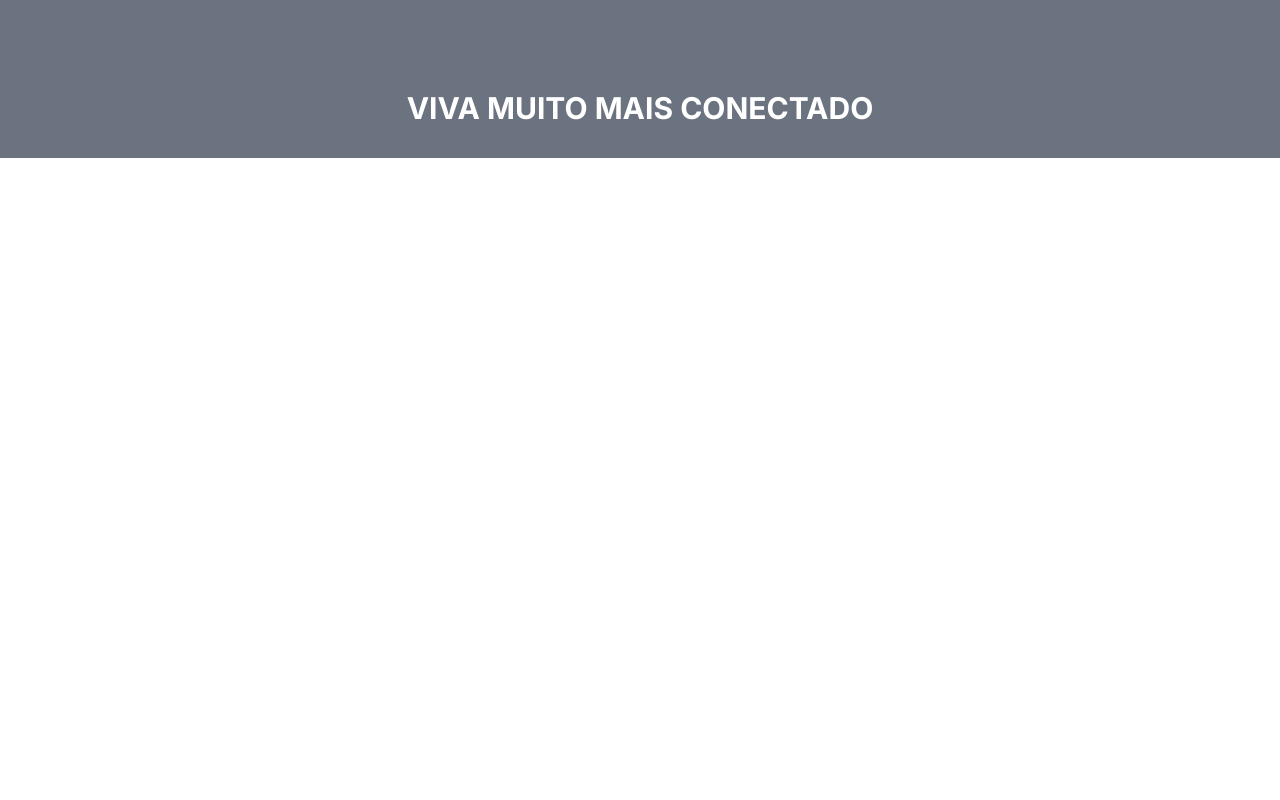
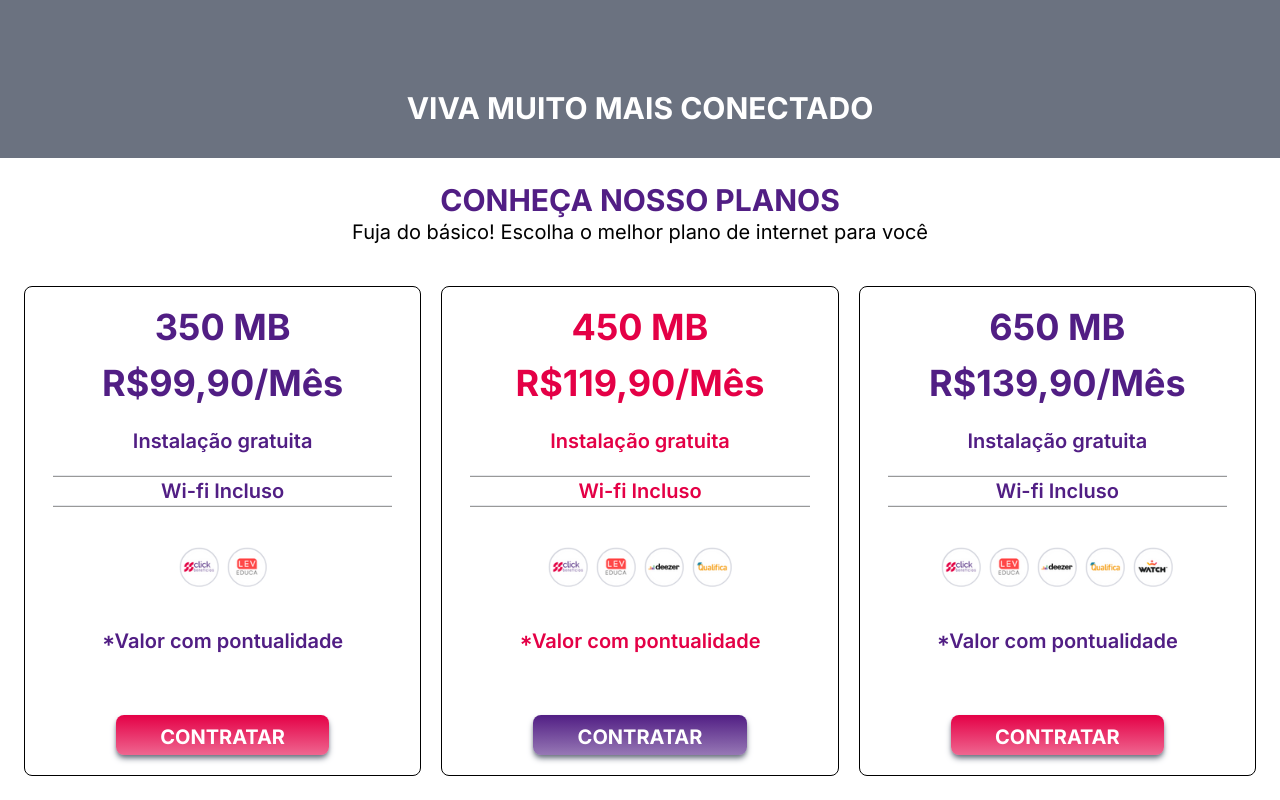
Before and after one commit to velfibra/lp-vel-fibra-clone, a Next.js app: page / in a window 1280 px wide. Shown: the part 738-1538 px from the top of the page. Before the commit the page ends 896 px from the top, so only its background shows below. Built offline with nearby package versions, Linux system fonts and the light colour scheme.

Commit message:
feat: calling plansContent

```diff
--- a/src/templates/Home.tsx
+++ b/src/templates/Home.tsx
@@ -1,5 +1,6 @@
 import Header from '@/components/Header';
 import Hero from '@/components/Hero';
+import PlansContent from '@/components/PlansContent';
 
 export default function Home() {
   return (
@@ -7,6 +8,7 @@ export default function Home() {
       <Header />
       <main>
         <Hero />
+        <PlansContent />
       </main>
     </div>
   );
```
